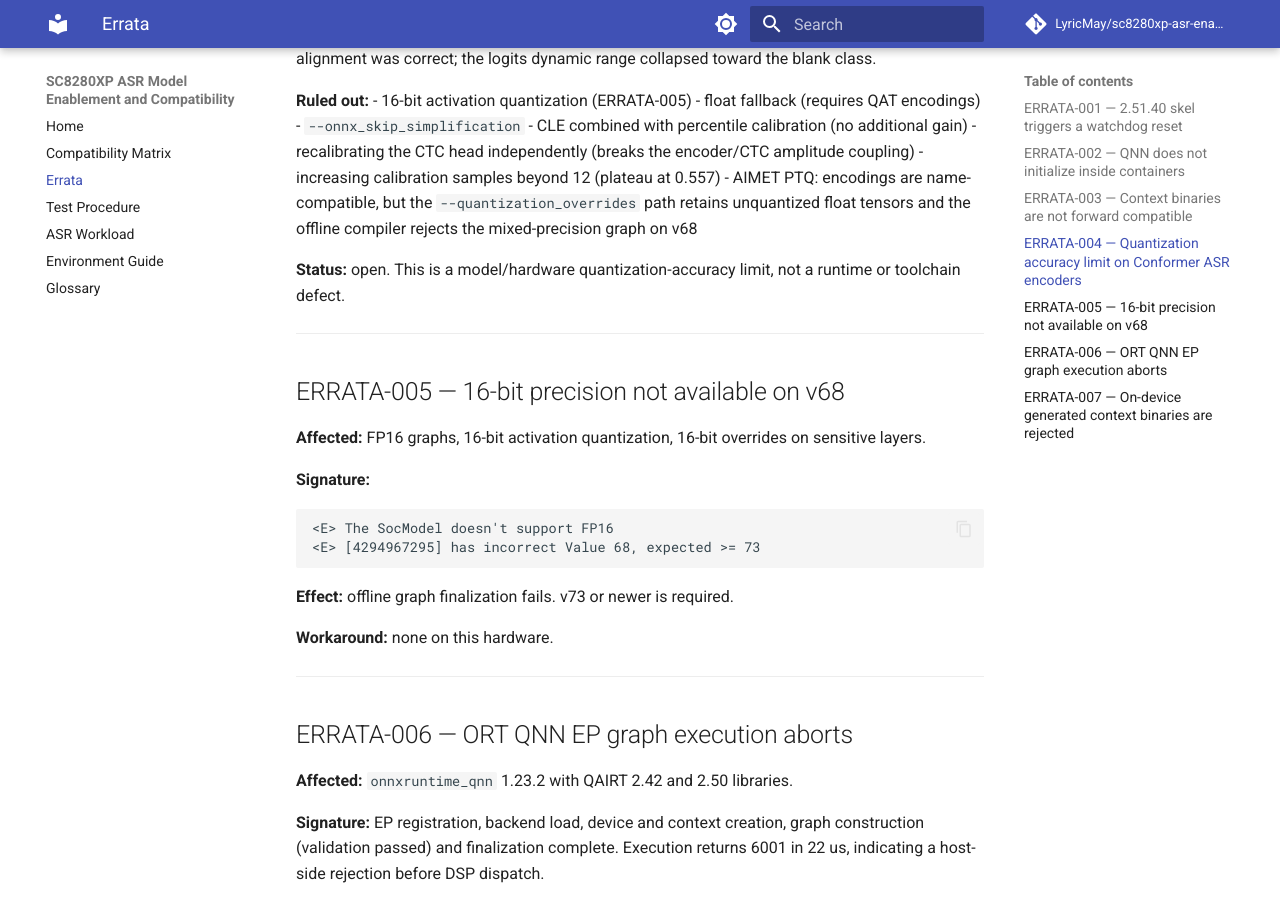
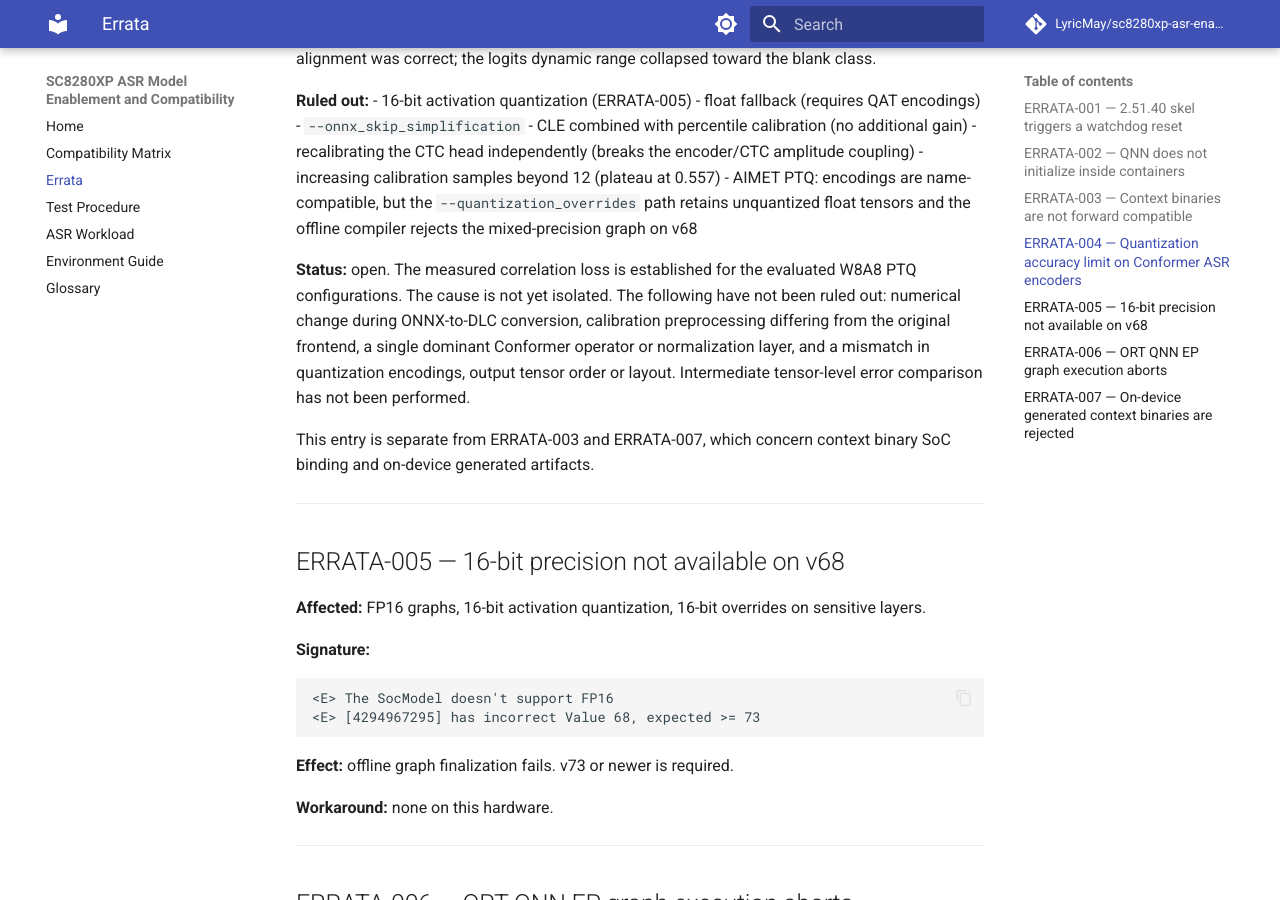
Before and after one commit to LyricMay/sc8280xp-asr-enablement, an MkDocs documentation site: the page built from docs/ERRATA.md, in a window 1280 px wide and 900 px high, scrolled down 2398 px. Built offline with MkDocs 1.6.1 and Material for MkDocs 9.7.7, drawn with Linux system fonts in a browser that asks for light colours; comment, search, counter and statistics services are not loaded.

Commit message:
[Doc:Errata] Narrow ERRATA-004 conclusion to measured scope

```diff
--- a/docs/ERRATA.md
+++ b/docs/ERRATA.md
@@ -107,8 +107,16 @@ toward the blank class.
   `--quantization_overrides` path retains unquantized float tensors and the
   offline compiler rejects the mixed-precision graph on v68
 
-**Status:** open. This is a model/hardware quantization-accuracy limit, not
-a runtime or toolchain defect.
+**Status:** open. The measured correlation loss is established for the
+evaluated W8A8 PTQ configurations. The cause is not yet isolated. The
+following have not been ruled out: numerical change during ONNX-to-DLC
+conversion, calibration preprocessing differing from the original frontend,
+a single dominant Conformer operator or normalization layer, and a mismatch
+in quantization encodings, output tensor order or layout. Intermediate
+tensor-level error comparison has not been performed.
+
+This entry is separate from ERRATA-003 and ERRATA-007, which concern
+context binary SoC binding and on-device generated artifacts.
 
 ---
 
```
